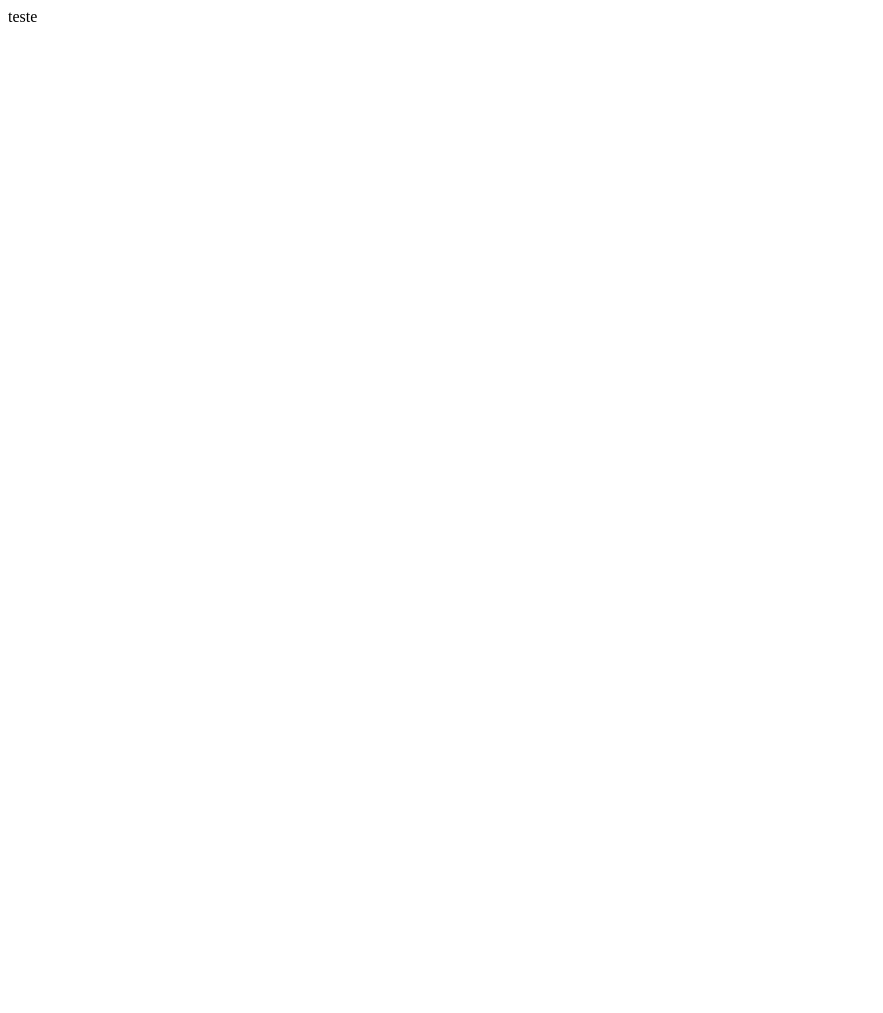
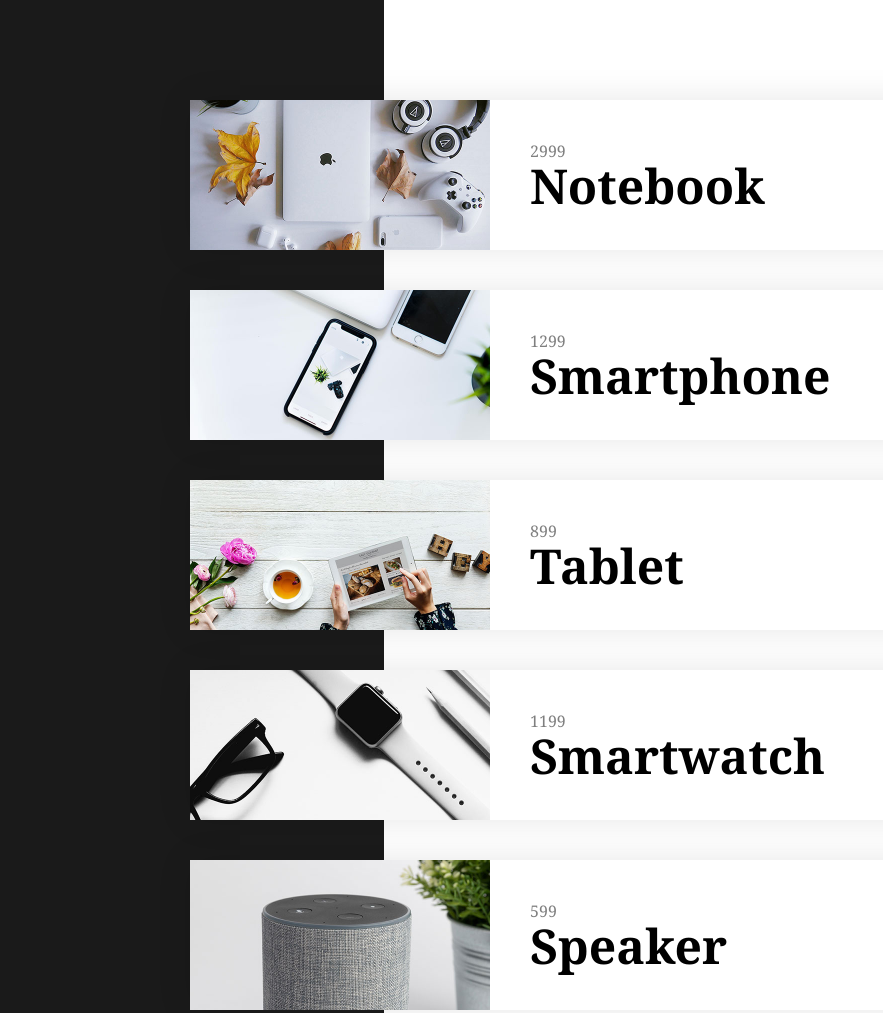
Before and after one commit to KaiqueCovo/techno-ecommerce, a plain HTML site: page index.html in a window 1280 px wide. Shown: the top 1013 px of the page, without its empty margins (0-883 px from the left). Before the commit the page ends 800 px from the top, so only its background shows below. Drawn offline with Linux system fonts and the light colour scheme.

Commit message:
code: list of products

```diff
--- a/app.js
+++ b/app.js
@@ -1,6 +1,16 @@
 const vm = new Vue({
   el: "#app",
   data: {
-    message: 'teste'
+    products: []
+  },
+  methods: {
+    fetchProducts() {
+      fetch("./api/produtos.json")
+        .then(result => result.json())
+        .then(result => { this.products = result})
+    }
+  },
+  created() {
+    this.fetchProducts()
   }
 })
--- a/index.html
+++ b/index.html
@@ -4,12 +4,22 @@
   <meta charset="UTF-8">
   <meta name="viewport" content="width=device-width, initial-scale=1.0">
 
+  <link href="https://fonts.googleapis.com/css?family=Noto+Serif:400,700&display=swap" rel="stylesheet">
   <link rel="stylesheet" href="./style.css">
+
   <title>Techno</title>
 </head>
 <body>
   <div id="app">
-    {{ message }}
+    <section class="products">
+      <div v-for="product in products" :key="product.id" class="product">
+        <img :src="product.img" alt="product.nome" class="product_img" />
+        <div class="product_info">
+          <span class="product_price">{{product.preco}}</span>
+          <h2 class="product_title">{{product.nome}}</h2>
+        </div>
+      </div>
+    </section>
   </div>
 
   <script src="./vue.min.js"></script>
--- a/style.css
+++ b/style.css
@@ -0,0 +1,50 @@
+body, h1, h2, ul, li {
+  padding: 0px;
+  margin: 0px;
+}
+
+ul{
+  list-style: none;
+}
+
+* {
+  box-sizing: border-box;
+}
+
+body {
+  background: linear-gradient(to right, #1a1a1a 30%, #fff 30%);
+  font-family: "Noto Serif"
+}
+
+#app {
+  padding: 0 80px;
+}
+
+/* LIST OF PRODUCTS */
+
+.products {
+  max-width: 900px;
+  margin: 100px auto 0 auto;
+}
+
+.product {
+  display: flex;
+  align-items: center;
+  margin-bottom: 40px;
+  background-color: #fffffF;
+  box-shadow: 0 0 2rem rgba(0,0,0, 0.1);
+}
+
+.product_img {
+  max-width: 300px;
+  margin-right: 40px;
+}
+
+.product_title {
+  font-size: 3rem;
+  line-height: 1;
+}
+
+.product_price {
+  color: rgba(0, 0, 0, 0.5)
+}
```
